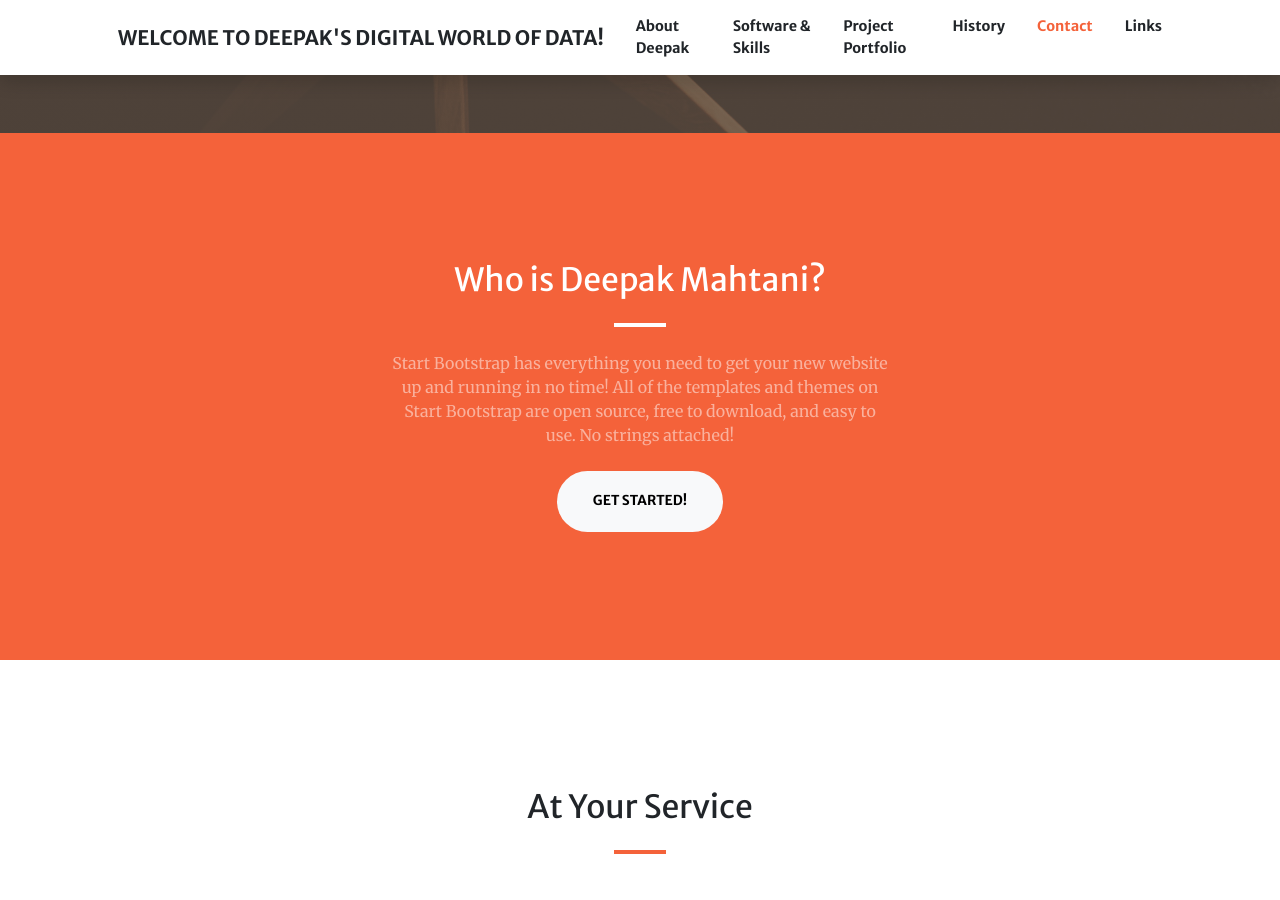
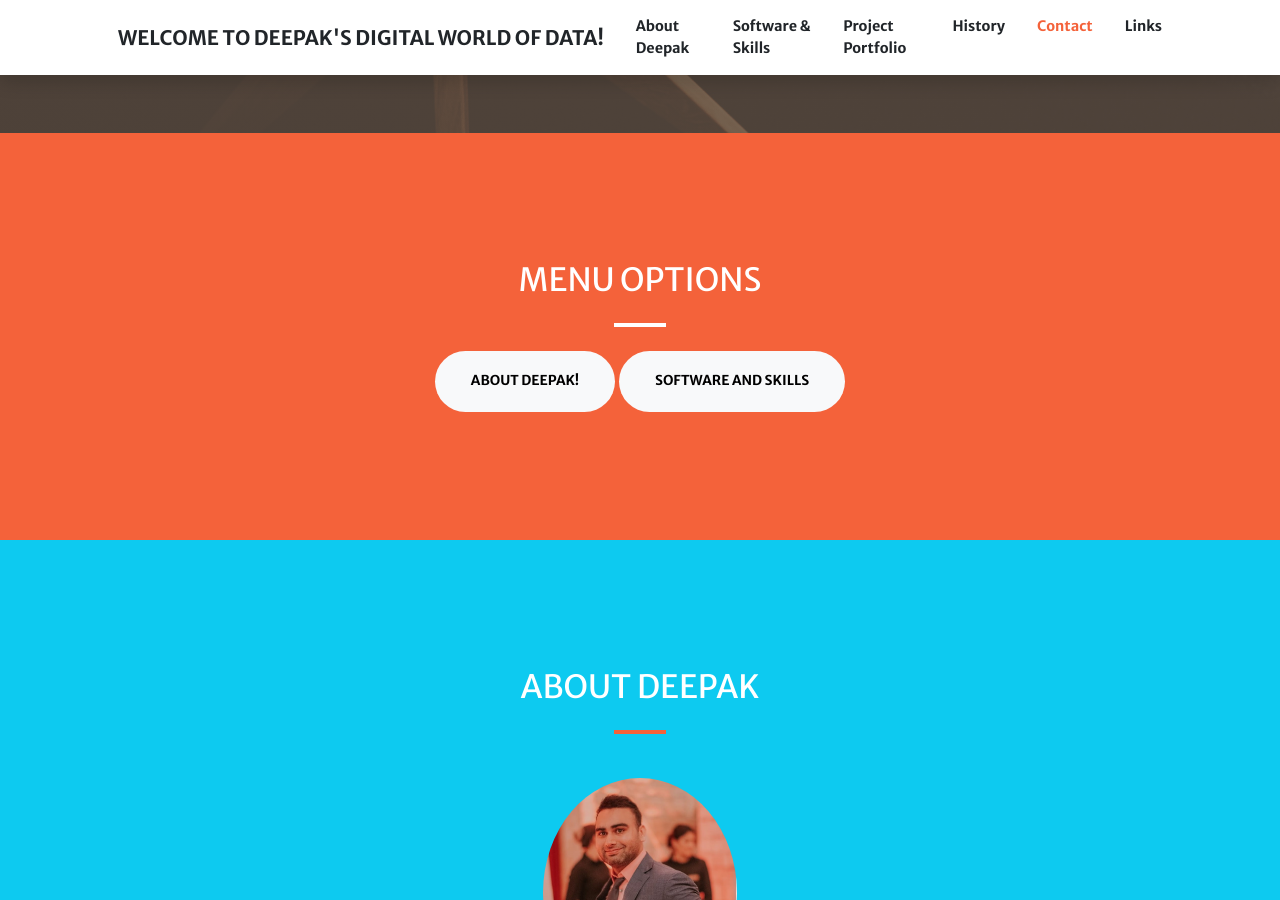
Before and after one commit to deepakm925/deepakm925.github.io, a Jekyll site: the page built from index.md, in a window 1280 px wide and 900 px high, scrolled down 767 px. Built offline with Jekyll 4.4.1, drawn with Linux system fonts in a browser that asks for light colours; comment, search, counter and statistics services are not loaded; some of the changed text lies outside the part shown.

Commit message:
update index

```diff
--- a/_includes/portfolio.html
+++ b/_includes/portfolio.html
@@ -2,7 +2,7 @@
   <div class="container-fluid p-0">
     <div class="row g-0">
       {% for proj in section.projects %}
-      <div class="col-lg-4 col-sm-6">
+      <div class="col-lg-3 col-sm-6">
           <a class="portfolio-box" href="assets/img/portfolio/fullsize/{{ proj.icon }}" title="{{ proj.title }}">
               <img class="img-fluid" src="assets/img/portfolio/thumbnails/{{ proj.icon }}" alt="{{ proj.icon }}" />
               <div class="portfolio-box-caption">
--- a/_includes/services.html
+++ b/_includes/services.html
@@ -1,5 +1,5 @@
 <section class="page-section {{ section.background_style }}" id="{{ section.section_id }}">
-  <div class="container px-4 px-lg-5">
+  <div class="container px-7 px-lg-7">
     <h2 class="text-center mt-0">{{ section.title }}</h2>
     <hr class="divider border border-primary border-2">
     <div class="row gx-4 gx-lg-5 justify-content-center">
--- a/index.md
+++ b/index.md
@@ -10,25 +10,42 @@ header:
     POWER BI ANALYST
 
   action: # action button is optional
-    label: WHO IS DEEPAK?
+    label: GO TO SITE MENU OPTIONS
     url: '#about'
 
 
 sections:
+
   - type: call-to-action.html
     section_id: about
     background_style: bg-primary
-    title: Who is Deepak Mahtani?
-    text: Start Bootstrap has everything you need to get your new website up and running in no time! All of the templates and themes on Start Bootstrap are open source, free to download, and easy to use. No strings attached!
+    title: MENU OPTIONS
+    text: ""
     actions:
-      - title: Get Started!
-        url: '#page-top'
+      - title: ABOUT DEEPAK!
+        url: '#members'
         class: btn-light
+      - title: Software and Skills
+        url: 'services'
+        class: btn-light
+
+  - type: members.html
+    section_id: members
+    title: ABOUT DEEPAK
+    background_style: bg-info text-white
+    members:
+      - title: Deepak MAHTANI
+        image: assets/img/my-images/deepak.jpg
+        text: HI my name is Deepak I am a coder!
+        url: '#'
+        class: btn-light
+
 
   - type: services.html
     section_id: services
     #background_style: bg-info
-    title: At Your Service
+    title: Software and Skills
+
     services:
       - title: Sturdy Templates
         text: Our templates are updated regularly so they don't break.
@@ -91,35 +108,6 @@ sections:
         url: https://startbootstrap.com/themes/creative/
         class: btn-light
 
-  - type: members.html
-    section_id: members
-    title: Our Crew!
-    background_style: bg-info text-white
-    members:
-      - title: Christina M. Aponte
-        text: Singer and Songwriter
-        image: assets/img/members/person1.jpg
-        url: '#'
-      - title: Gary D. Stevens
-        text: Bass guitar.
-        image: assets/img/members/person2.jpg
-        url: '#'
-      - title: Devon J. Fletcher
-        text: Lead guitar.
-        image: assets/img/members/person3.jpg
-        url: '#'
-      - title: Todd E. Anderson
-        text: Drums, percussion.
-        image: assets/img/members/person5.jpg
-        url: '#'
-      - title: Daniel T. Riley
-        text: Musician, songwriter, producer.
-        image: assets/img/members/person6.jpg
-        url: '#'
-      - title: Ella P. Walter
-        text: PR.
-        image: assets/img/members/person7.jpg
-        url: '#'
 
   - type: timeline.html
     section_id: timeline
@@ -160,5 +148,4 @@ sections:
     - title: Facebook
       icon: bi-facebook
       url: '#'
-
 ---
```
Also changed, not shown: assets/img/my-images/deepak.jpg (added), assets/img/portfolio/fullsize/deepakprofilepic.jpg (added), 1 other file.
